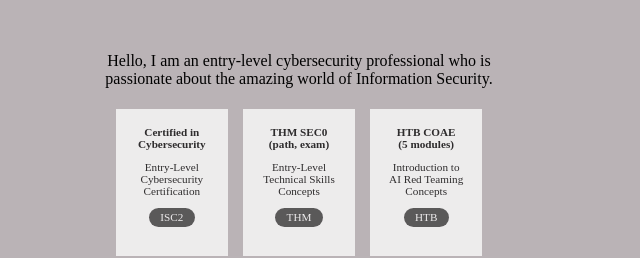
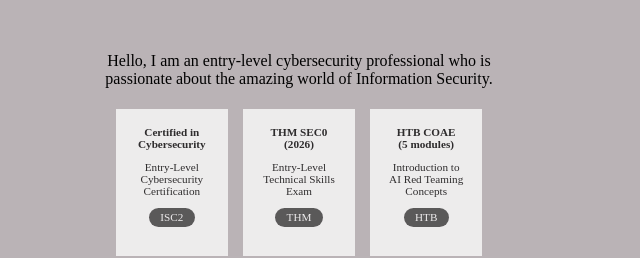
Before and after one commit to veritas373/veritas373.github.io, a plain HTML site: page index.html in a window 1280 px wide. Shown: the top 258 px of the page, 341-981 px from the left. Drawn offline with Linux system fonts and the light colour scheme.

Commit message:
Update index.html

```diff
--- a/index.html
+++ b/index.html
@@ -18,10 +18,10 @@
         <p class="special">ISC2</p>
       </div>
       <div>
-        <h1>THM SEC0<br>(path, exam)</h1>
+        <h1>THM SEC0<br>(2026)</h1>
         <p>Entry-Level<br>
         Technical Skills<br>
-        Concepts</p>
+        Exam</p>
         <p class="special">THM</p>
       </div>
       <div>
```
